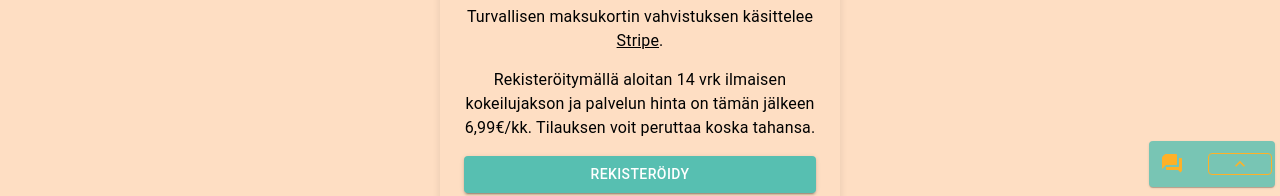
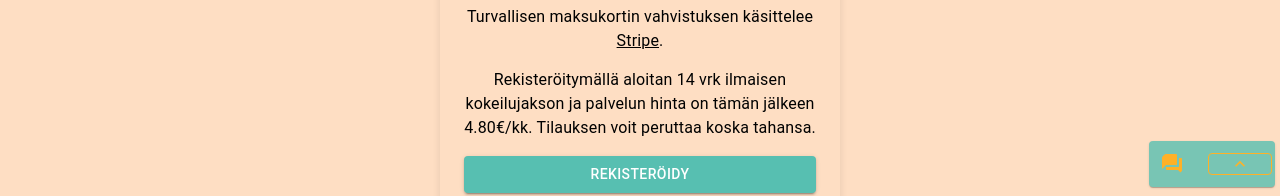
Before and after one commit to Lapsen-Arki/LAAR2, a React (Vite) app in the folder frontend/: page /register in a window 1280 px wide. Shown: the part 603-799 px from the top of the page. Built offline with nearby package versions, Linux system fonts and the light colour scheme; no server answers.

Commit message:
new price 4.80e/kk

```diff
--- a/frontend/src/components/subscriptionComponents/subscriptionInfo.tsx
+++ b/frontend/src/components/subscriptionComponents/subscriptionInfo.tsx
@@ -56,9 +56,7 @@ const IsSubscribed = ({
       )}
       <br></br>
       <TableContainer component={Paper}>
-        <Table
-          aria-label="simple table"
-        >
+        <Table aria-label="simple table">
           <TableBody>
             <TableRow>
               <TableCell>Tilaus alkanut</TableCell>
@@ -74,7 +72,7 @@ const IsSubscribed = ({
             </TableRow>
             <TableRow sx={{ "&:last-child td": { borderBottom: "none" } }}>
               <TableCell>Jäsenyyden hinta</TableCell>
-              <TableCell align="right">6,99/kk</TableCell>
+              <TableCell align="right">4.80€/kk</TableCell>
             </TableRow>
           </TableBody>
         </Table>
@@ -103,7 +101,7 @@ const NotSubscribed = (): React.ReactNode => {
         Hanki täysjäsenyys hintaan
       </Typography>
       <Typography variant="h3" component="div">
-        6,99/kk
+        4.80€/kk
       </Typography>
       <br></br>
       <Divider variant="middle" />
--- a/frontend/src/views/Auth/Register.tsx
+++ b/frontend/src/views/Auth/Register.tsx
@@ -254,7 +254,7 @@ export default function Register() {
             variant="body1"
           >
             Rekisteröitymällä aloitan 14 vrk ilmaisen kokeilujakson ja palvelun
-            hinta on tämän jälkeen 6,99€/kk. Tilauksen voit peruttaa koska
+            hinta on tämän jälkeen 4.80€/kk. Tilauksen voit peruttaa koska
             tahansa.
           </Typography>
           {/* Repeat for other fields like password, confirm password, etc. */}
```
